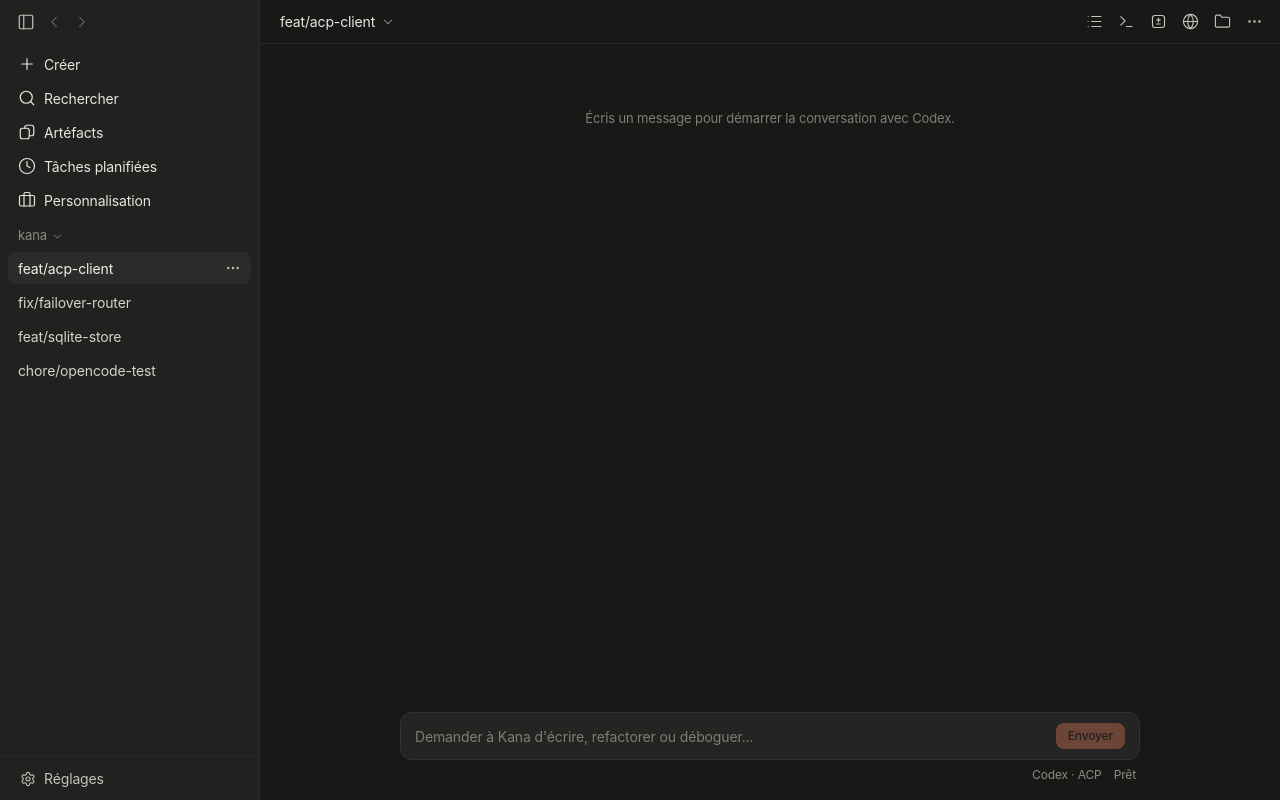
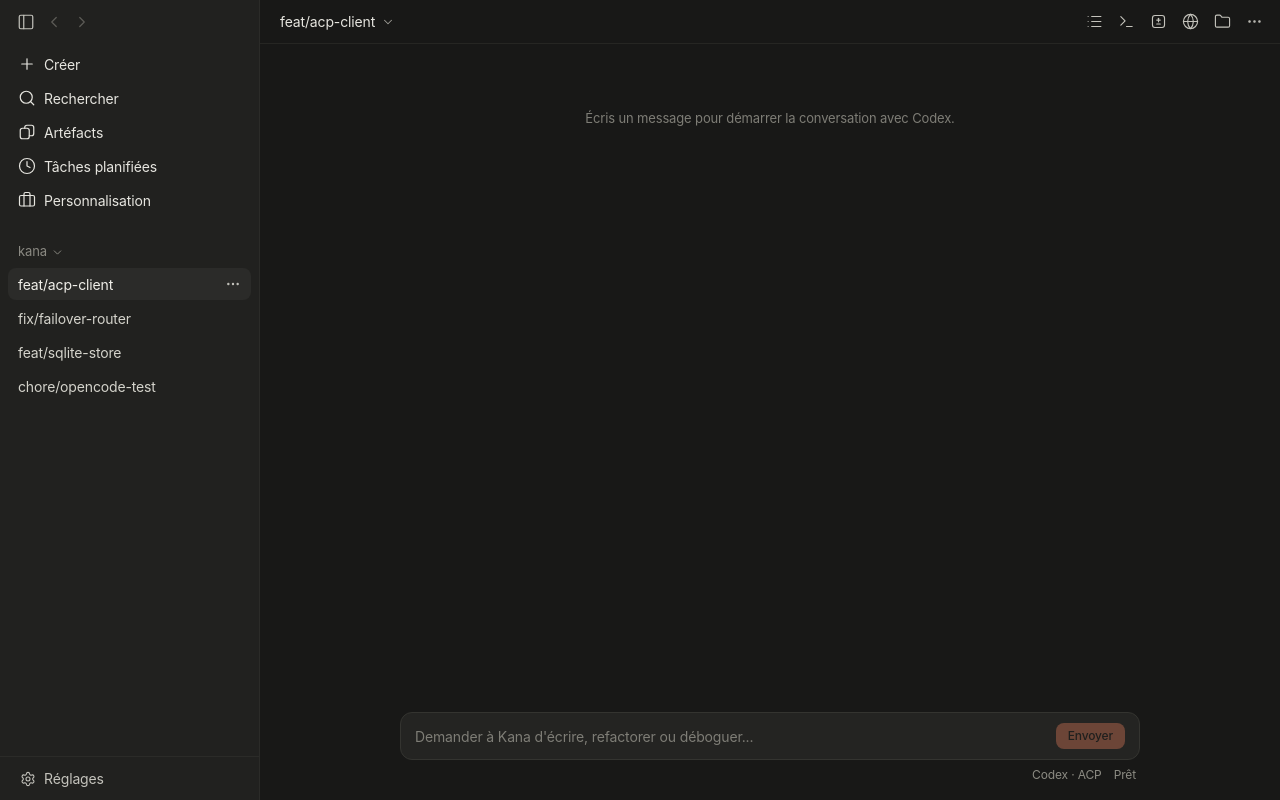
Before and after one commit to HarpeLm/kana, a React (Vite) app in the folder apps/desktop/: page / in a window 1280 px wide. Built offline with nearby package versions, Linux system fonts and the light colour scheme.

Commit message:
fix(desktop): widen the space above each conversation group to match the reference

```diff
--- a/apps/desktop/src/components/ConversationGroup.tsx
+++ b/apps/desktop/src/components/ConversationGroup.tsx
@@ -17,7 +17,7 @@ export default function ConversationGroup({
   const [collapsed, setCollapsed] = useState(defaultCollapsed);
 
   return (
-    <section className="mt-5 first:mt-2">
+    <section className="mt-6">
       <button
         onClick={() => setCollapsed((v) => !v)}
         aria-expanded={!collapsed}
```
